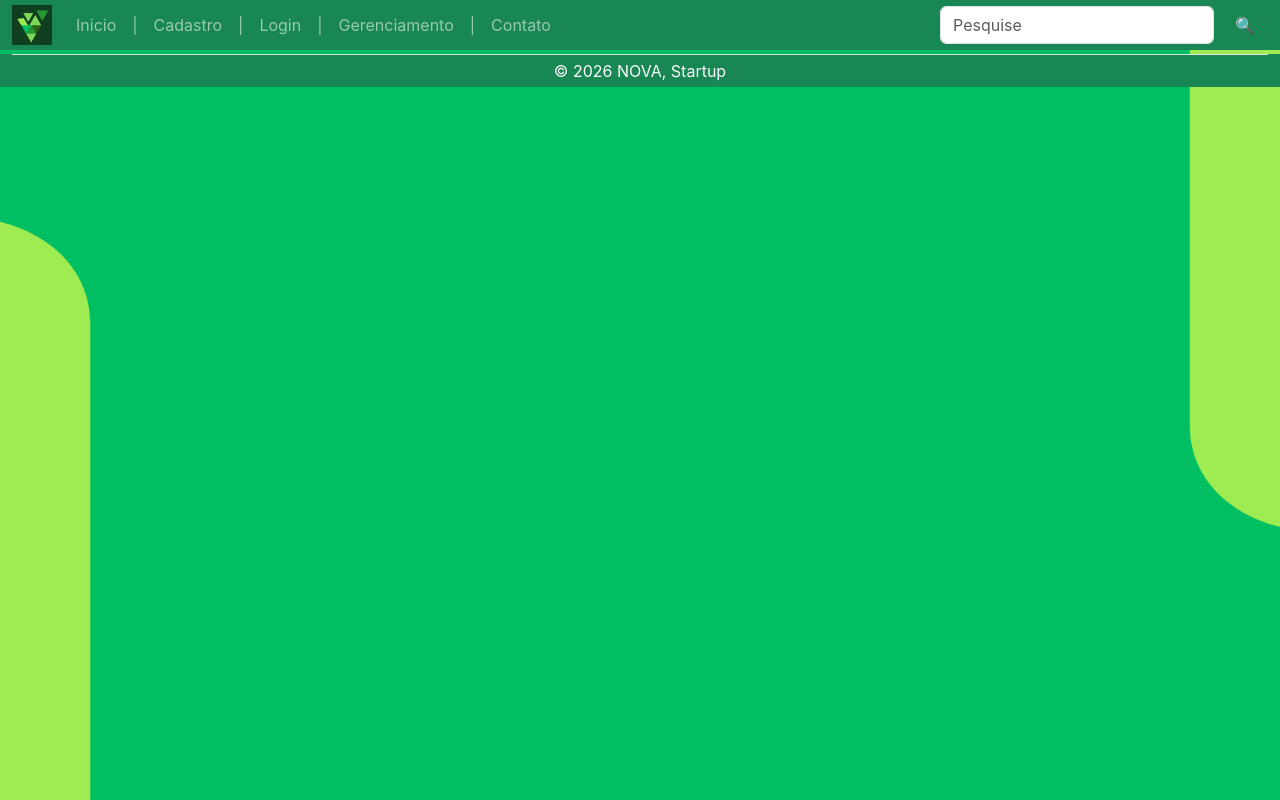
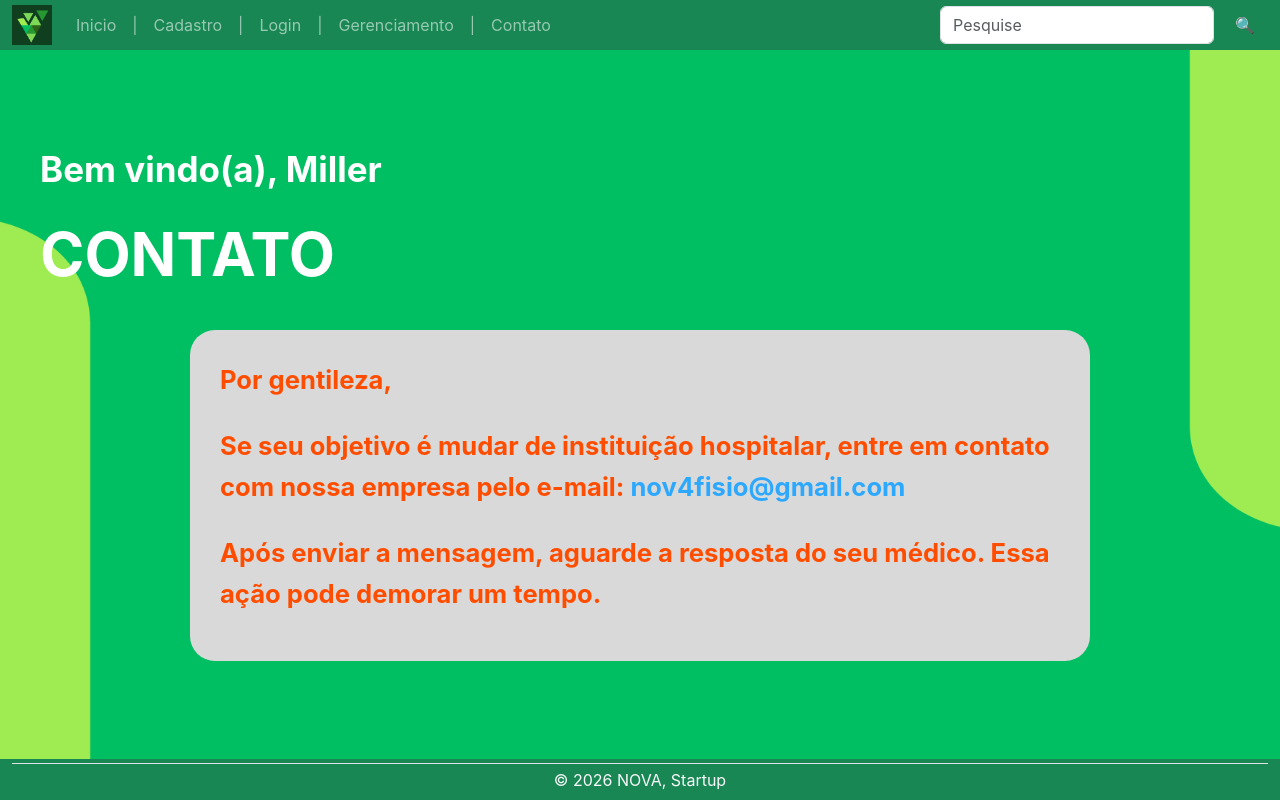
Before and after one commit to Novafisio/aulasenai, a React (Create React App) app in the folder novastartup/: page /Contato in a window 1280 px wide. Built offline with nearby package versions, Linux system fonts and the light colour scheme.

Commit message:
feito tela de contato e modifiquei a cor de texto

```diff
--- a/novastartup/src/Paginas/contato/index.js
+++ b/novastartup/src/Paginas/contato/index.js
@@ -10,10 +10,95 @@ function Contato() {
         backgroundSize: 'cover',
         backgroundPosition: 'center',
         backgroundRepeat: 'no-repeat',
-                minHeight: '100vh'
+        minHeight: '100vh',
+        display: 'flex',
+        flexDirection: 'column',
+        justifyContent: 'space-between'
       }}
     >
-            <Menu/>
+
+      <Menu />
+
+
+      <div
+        style={{
+          padding: '20px',
+          width: '100%',
+          display: 'flex',
+          flexDirection: 'column',
+          alignItems: 'center'
+        }}
+      >
+
+
+        <div
+          style={{
+            width: '100%',
+            maxWidth: '1200px',
+            marginBottom: '20px'
+          }}
+        >
+          <h2
+            style={{
+              color: 'white',
+              fontSize: 'clamp(18px, 3vw, 35px)',
+              fontWeight: 'bold'
+            }}
+          >
+            Bem vindo(a), Miller
+          </h2>
+        </div>
+
+
+        <h1
+          style={{
+            color: 'white',
+            fontSize: 'clamp(20px, 7vw, 60px)',
+            fontWeight: 'bold',
+            width: '100%',
+            maxWidth: '1200px',
+            marginBottom: '40px'
+          }}
+        >
+          CONTATO
+        </h1>
+
+
+        <div
+          style={{
+            backgroundColor: '#d9d9d9',
+            width: '100%',
+            maxWidth: '900px',
+            borderRadius: '25px',
+            padding: '30px',
+            color: '#ff4d00',
+            fontWeight: 'bold',
+            fontSize: 'clamp(16px, 2vw, 28px)',
+            lineHeight: '1.6',
+            boxSizing: 'border-box'
+          }}
+        >
+          <p style={{ marginBottom: '25px' }}>
+            Por gentileza,
+          </p>
+
+          <p style={{ marginBottom: '25px' }}>
+            Se seu objetivo é mudar de instituição hospitalar,
+            entre em contato com nossa empresa pelo e-mail:
+            <span style={{ color: '#2da8ff' }}>
+              {' '}
+             nov4fisio@gmail.com
+            </span>
+          </p>
+
+          <p>
+            Após enviar a mensagem, aguarde a resposta do seu
+            médico. Essa ação pode demorar um tempo.
+          </p>
+        </div>
+      </div>
+
+
       <Rodape />
     </div>
   );
```
Lines whose indentation alone changed are shown as unchanged.
